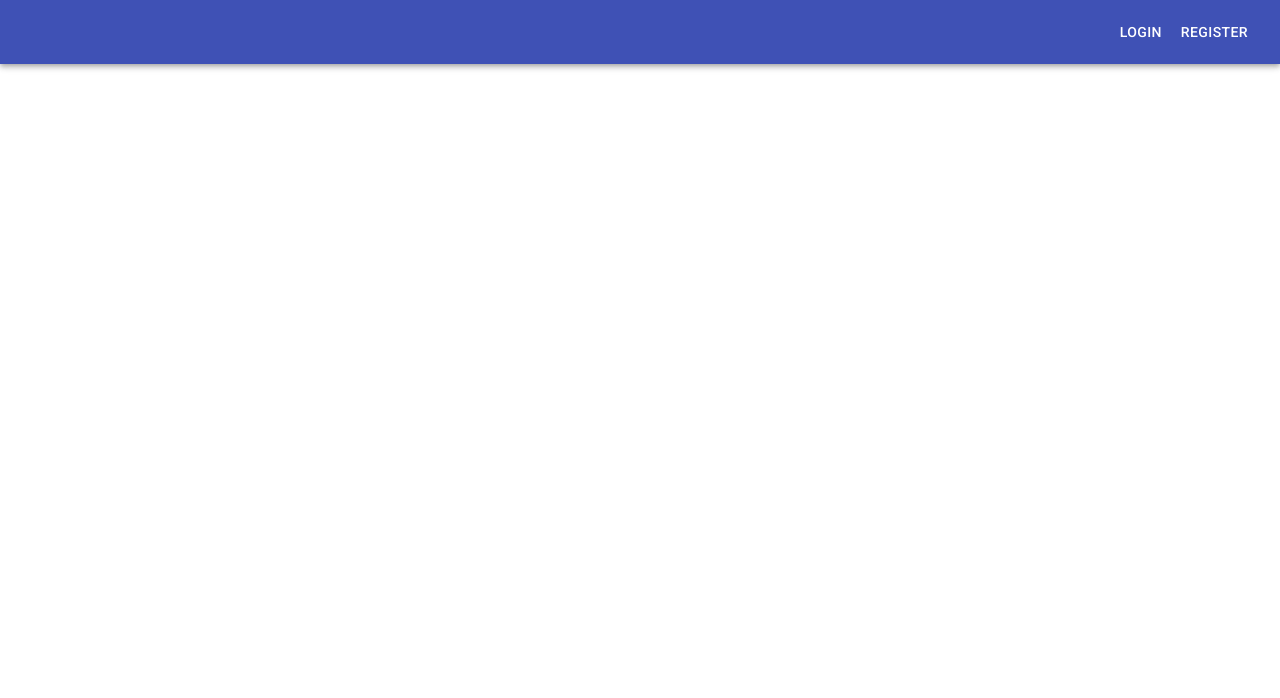
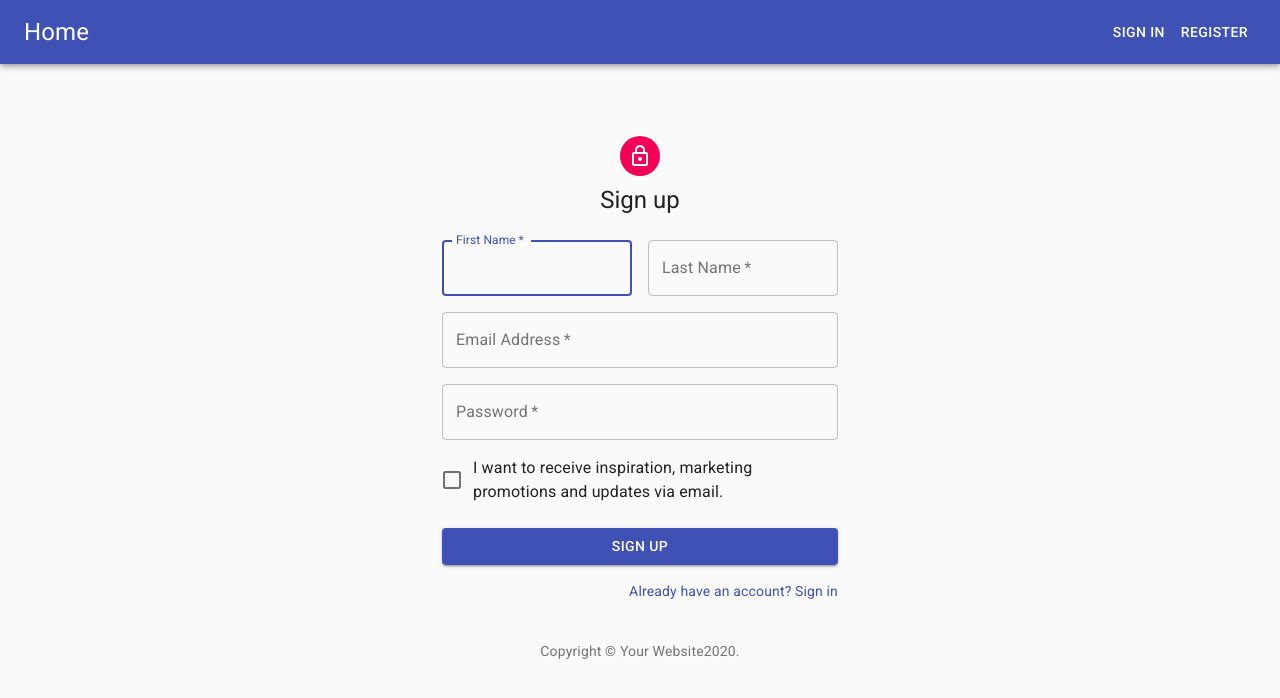
Before and after one commit to adyopant/legal, a React (Create React App) app: page /#/register in a window 1280 px wide. Shown: the top 698 px of the page. Built offline with nearby package versions, Linux system fonts and the light colour scheme.

Commit message:
Add templates for register and signin and connect routes to nav component

```diff
--- a/package.json
+++ b/package.json
@@ -4,10 +4,12 @@
   "private": true,
   "dependencies": {
     "@material-ui/core": "^4.10.1",
+    "@material-ui/icons": "^4.9.1",
     "@reduxjs/toolkit": "^1.1.0",
     "@testing-library/jest-dom": "^4.2.4",
     "@testing-library/react": "^9.3.2",
     "@testing-library/user-event": "^7.1.2",
+    "node-sass": "^4.14.1",
     "react": "^16.13.1",
     "react-dom": "^16.13.1",
     "react-redux": "^7.1.3",
--- a/src/App.js
+++ b/src/App.js
@@ -1,15 +1,20 @@
 import React, { Fragment } from "react";
 import { HashRouter as Router, Route } from "react-router-dom";
 
+// Components
 import Home from "./components/Home";
 import Nav from "./components/Nav";
+import Login from "./components/Login";
+import Register from "./components/Register";
 
 export default function App() {
   return (
     <Fragment>
       <Router>
         <Nav />
-        <Route path="/" component={Home} />
+        <Route exact path="/" component={Home} />
+        <Route path="/sign-in" component={Login} />
+        <Route path="/register" component={Register} />
       </Router>
     </Fragment>
   );
--- a/src/components/Login.js
+++ b/src/components/Login.js
@@ -0,0 +1,117 @@
+import React from "react";
+import Avatar from "@material-ui/core/Avatar";
+import Button from "@material-ui/core/Button";
+import CssBaseline from "@material-ui/core/CssBaseline";
+import TextField from "@material-ui/core/TextField";
+import FormControlLabel from "@material-ui/core/FormControlLabel";
+import Checkbox from "@material-ui/core/Checkbox";
+import Link from "@material-ui/core/Link";
+import Grid from "@material-ui/core/Grid";
+import Box from "@material-ui/core/Box";
+import LockOutlinedIcon from "@material-ui/icons/LockOutlined";
+import Typography from "@material-ui/core/Typography";
+import { makeStyles } from "@material-ui/core/styles";
+import Container from "@material-ui/core/Container";
+
+function Copyright() {
+  return (
+    <Typography variant="body2" color="textSecondary" align="center">
+      {"Copyright © "}
+      <Link color="inherit" href="/">
+        Your Website
+      </Link>{" "}
+      {new Date().getFullYear()}
+      {"."}
+    </Typography>
+  );
+}
+
+const useStyles = makeStyles((theme) => ({
+  paper: {
+    marginTop: theme.spacing(8),
+    display: "flex",
+    flexDirection: "column",
+    alignItems: "center",
+  },
+  avatar: {
+    margin: theme.spacing(1),
+    backgroundColor: theme.palette.secondary.main,
+  },
+  form: {
+    width: "100%", // Fix IE 11 issue.
+    marginTop: theme.spacing(1),
+  },
+  submit: {
+    margin: theme.spacing(3, 0, 2),
+  },
+}));
+
+export default function SignIn() {
+  const classes = useStyles();
+
+  return (
+    <Container component="main" maxWidth="xs">
+      <CssBaseline />
+      <div className={classes.paper}>
+        <Avatar className={classes.avatar}>
+          <LockOutlinedIcon />
+        </Avatar>
+        <Typography component="h1" variant="h5">
+          Sign in
+        </Typography>
+        <form className={classes.form} noValidate>
+          <TextField
+            variant="outlined"
+            margin="normal"
+            required
+            fullWidth
+            id="email"
+            label="Email Address"
+            name="email"
+            autoComplete="email"
+            autoFocus
+          />
+          <TextField
+            variant="outlined"
+            margin="normal"
+            required
+            fullWidth
+            name="password"
+            label="Password"
+            type="password"
+            id="password"
+            autoComplete="current-password"
+          />
+          <FormControlLabel
+            control={<Checkbox value="remember" color="primary" />}
+            label="Remember me"
+          />
+          <Button
+            type="submit"
+            fullWidth
+            variant="contained"
+            color="primary"
+            className={classes.submit}
+          >
+            Sign In
+          </Button>
+          <Grid container>
+            <Grid item xs>
+              <Link href="#" variant="body2">
+                Forgot password?
+              </Link>
+            </Grid>
+            <Grid item>
+              <Link href="#" variant="body2">
+                {"Don't have an account? Sign Up"}
+              </Link>
+            </Grid>
+          </Grid>
+        </form>
+      </div>
+      <Box mt={8}>
+        <Copyright />
+      </Box>
+    </Container>
+  );
+}
--- a/src/components/Nav.js
+++ b/src/components/Nav.js
@@ -30,10 +30,17 @@
             className={classes.menuButton}
             color="inherit"
             aria-label="menu"
-          ></IconButton>
+            href="/"
+          >
+            Home
+          </IconButton>
           <Typography variant="h6" className={classes.title}></Typography>
-          <Button color="inherit">Login</Button>
-          <Button color="inherit">Register</Button>
+          <Button color="inherit" href="#/sign-in">
+            Sign In
+          </Button>
+          <Button color="inherit" href="#/register">
+            Register
+          </Button>
         </Toolbar>
       </AppBar>
     </div>
--- a/src/components/Register.js
+++ b/src/components/Register.js
@@ -1,24 +1,140 @@
 import React from "react";
+import Avatar from "@material-ui/core/Avatar";
+import Button from "@material-ui/core/Button";
+import CssBaseline from "@material-ui/core/CssBaseline";
+import TextField from "@material-ui/core/TextField";
+import FormControlLabel from "@material-ui/core/FormControlLabel";
+import Checkbox from "@material-ui/core/Checkbox";
+import Link from "@material-ui/core/Link";
+import Grid from "@material-ui/core/Grid";
+import Box from "@material-ui/core/Box";
+import LockOutlinedIcon from "@material-ui/icons/LockOutlined";
+import Typography from "@material-ui/core/Typography";
 import { makeStyles } from "@material-ui/core/styles";
-import TextField from "@material-ui/core/TextField";
+import Container from "@material-ui/core/Container";
+
+function Copyright() {
+  return (
+    <Typography variant="body2" color="textSecondary" align="center">
+      {"Copyright © "}
+      <Link color="inherit" href="/">
+        Your Website
+      </Link>
+      {new Date().getFullYear()}
+      {"."}
+    </Typography>
+  );
+}
 
 const useStyles = makeStyles((theme) => ({
-  root: {
-    "& > *": {
-      margin: theme.spacing(1),
-      width: "25ch",
-    },
+  paper: {
+    marginTop: theme.spacing(8),
+    display: "flex",
+    flexDirection: "column",
+    alignItems: "center",
+  },
+  avatar: {
+    margin: theme.spacing(1),
+    backgroundColor: theme.palette.secondary.main,
+  },
+  form: {
+    width: "100%", // Fix IE 11 issue.
+    marginTop: theme.spacing(3),
+  },
+  submit: {
+    margin: theme.spacing(3, 0, 2),
   },
 }));
 
-export default function BasicTextFields() {
+export default function Register() {
   const classes = useStyles();
 
   return (
-    <form className={classes.root} noValidate autoComplete="off">
-      <TextField id="standard-basic" label="Standard" />
-      <TextField id="filled-basic" label="Filled" variant="filled" />
-      <TextField id="outlined-basic" label="Outlined" variant="outlined" />
-    </form>
+    <Container component="main" maxWidth="xs">
+      <CssBaseline />
+      <div className={classes.paper}>
+        <Avatar className={classes.avatar}>
+          <LockOutlinedIcon />
+        </Avatar>
+        <Typography component="h1" variant="h5">
+          Sign up
+        </Typography>
+        <form className={classes.form} noValidate>
+          <Grid container spacing={2}>
+            <Grid item xs={12} sm={6}>
+              <TextField
+                autoComplete="fname"
+                name="firstName"
+                variant="outlined"
+                required
+                fullWidth
+                id="firstName"
+                label="First Name"
+                autoFocus
+              />
+            </Grid>
+            <Grid item xs={12} sm={6}>
+              <TextField
+                variant="outlined"
+                required
+                fullWidth
+                id="lastName"
+                label="Last Name"
+                name="lastName"
+                autoComplete="lname"
+              />
+            </Grid>
+            <Grid item xs={12}>
+              <TextField
+                variant="outlined"
+                required
+                fullWidth
+                id="email"
+                label="Email Address"
+                name="email"
+                autoComplete="email"
+              />
+            </Grid>
+            <Grid item xs={12}>
+              <TextField
+                variant="outlined"
+                required
+                fullWidth
+                name="password"
+                label="Password"
+                type="password"
+                id="password"
+                autoComplete="current-password"
+              />
+            </Grid>
+            <Grid item xs={12}>
+              <FormControlLabel
+                control={<Checkbox value="allowExtraEmails" color="primary" />}
+                label="I want to receive inspiration, marketing promotions and updates via email."
+              />
+            </Grid>
+          </Grid>
+          <Button
+            type="submit"
+            fullWidth
+            variant="contained"
+            color="primary"
+            className={classes.submit}
+          >
+            Sign Up
+          </Button>
+          <Grid container justify="flex-end">
+            <Grid item>
+              <Link href="#" variant="body2">
+                Already have an account? Sign in
+              </Link>
+            </Grid>
+          </Grid>
+        </form>
+      </div>
+      <Box mt={5}>
+        <Copyright />
+      </Box>
+    </Container>
   );
 }
```
Also changed, not shown: 1 other file (tests, documents, lock files or other folders).
